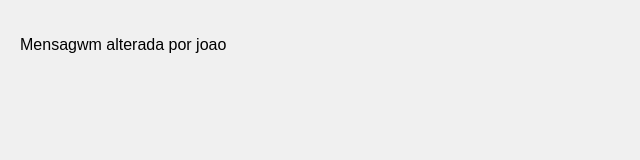
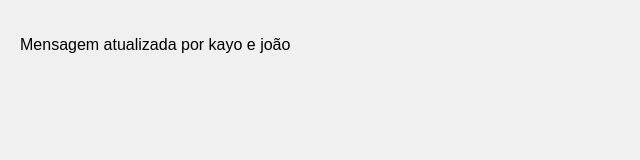
Before and after one commit to izabellesouza/dojodesafiodemergeconfig, a plain HTML site: page index.html in a window 1280 px wide. Shown: the full height of the page, 0-640 px from the left. Drawn offline with Linux system fonts and the light colour scheme.

Commit message:
feat: altera mensagem pelo kayo

```diff
--- a/index.html
+++ b/index.html
@@ -9,7 +9,7 @@
 
 <body>
     <main>
-        <p id="mensagem">Mensagwm alterada por joao</p>
+        <p id="mensagem">Mensagem atualizada por kayo e joão</p>
     </main>
 </body>
 
```
